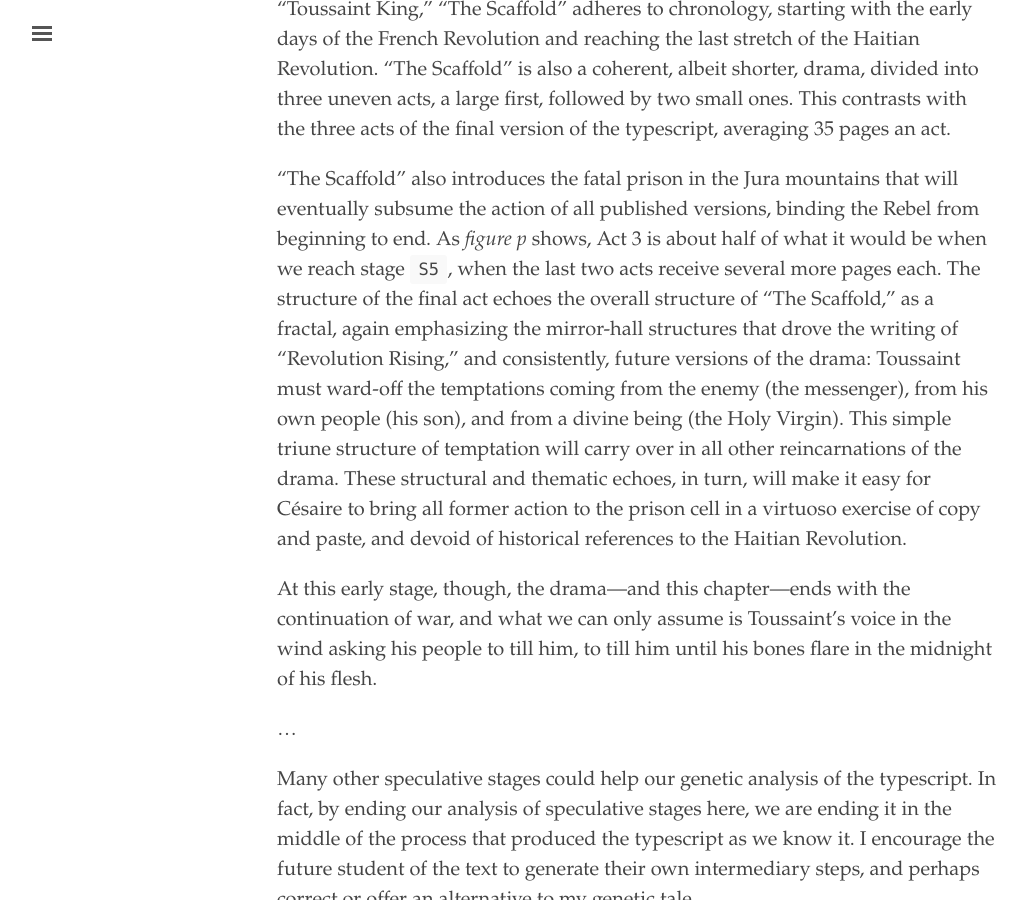
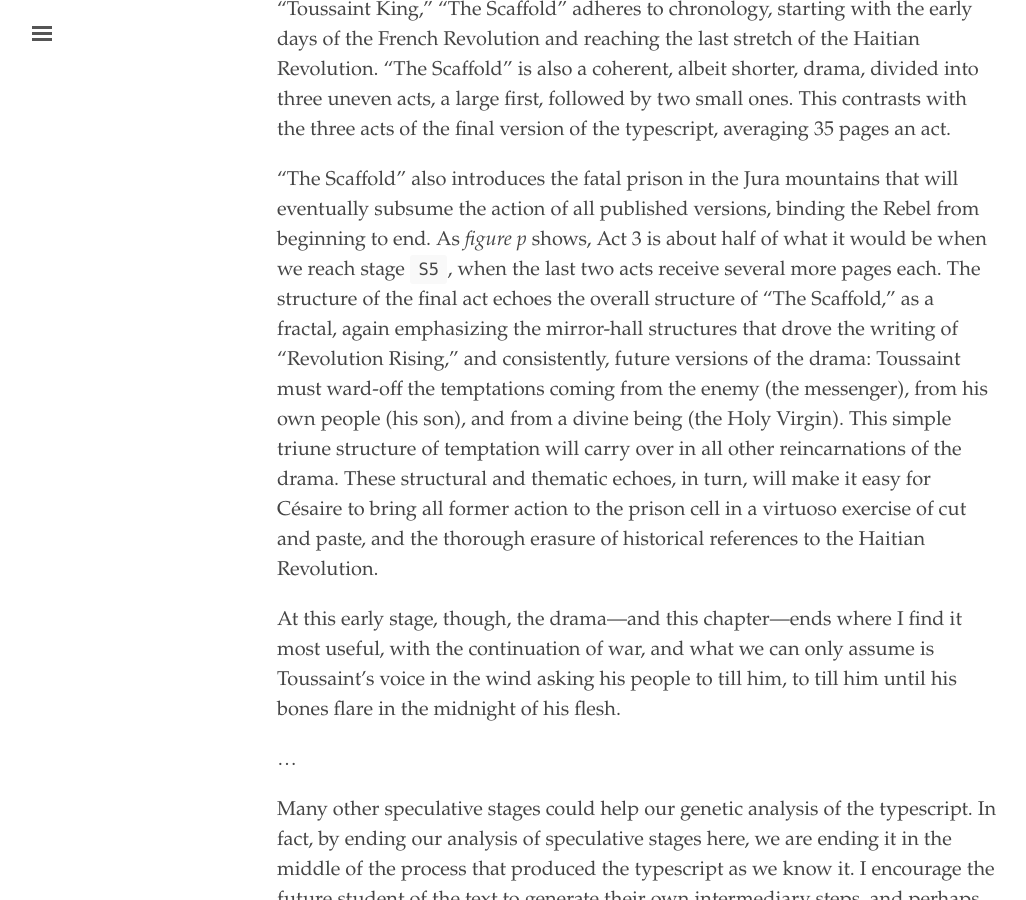
Before and after one commit to elotroalex/record, a Jekyll site: the page built from _chapters/02-pencil.md, in a window 1280 px wide and 900 px high, scrolled down 27757 px. Shown: the whole window, without its empty margins (3-1029 px from the left). Built offline with Jekyll 4.4.1, drawn with Linux system fonts in a browser that asks for light colours.

Commit message:
last tweak to the last paragraph. promise

```diff
--- a/_chapters/02-pencil.md
+++ b/_chapters/02-pencil.md
@@ -283,9 +283,9 @@
 
 The prophetic language of the Chorus and Toussaint in these difficult passages in turn becomes the first scaffold for the play. The same as "Revolution Rising" and "Toussaint King," "The Scaffold" adheres to chronology, starting with the early days of the French Revolution and reaching the last stretch of the Haitian Revolution. "The Scaffold" is also a coherent, albeit shorter, drama, divided into three uneven acts, a large first, followed by two small ones. This contrasts with the three acts of the final version of the typescript, averaging 35 pages an act.
 
-"The Scaffold" also introduces the fatal prison in the Jura mountains that will eventually subsume the action of all published versions, binding the Rebel from beginning to end. As *figure p* shows, Act 3 is about half of what it would be when we reach stage `S5`, when the last two acts receive several more pages each. The structure of the final act echoes the overall structure of "The Scaffold," as a fractal, again emphasizing the mirror-hall structures that drove the writing of "Revolution Rising," and consistently, future versions of the drama: Toussaint must ward-off the temptations coming from the enemy (the messenger), from his own people (his son), and from a divine being (the Holy Virgin). This simple triune structure of temptation will carry over in all other reincarnations of the drama. These structural and thematic echoes, in turn, will make it easy for Césaire to bring all former action to the prison cell in a virtuoso exercise of copy and paste, and devoid of historical references to the Haitian Revolution.
+"The Scaffold" also introduces the fatal prison in the Jura mountains that will eventually subsume the action of all published versions, binding the Rebel from beginning to end. As *figure p* shows, Act 3 is about half of what it would be when we reach stage `S5`, when the last two acts receive several more pages each. The structure of the final act echoes the overall structure of "The Scaffold," as a fractal, again emphasizing the mirror-hall structures that drove the writing of "Revolution Rising," and consistently, future versions of the drama: Toussaint must ward-off the temptations coming from the enemy (the messenger), from his own people (his son), and from a divine being (the Holy Virgin). This simple triune structure of temptation will carry over in all other reincarnations of the drama. These structural and thematic echoes, in turn, will make it easy for Césaire to bring all former action to the prison cell in a virtuoso exercise of cut and paste, and the thorough erasure of historical references to the Haitian Revolution.
 
-At this early stage, though, the drama—and this chapter—ends with the continuation of war, and what we can only assume is Toussaint's voice in the wind asking his people to till him, to till him until his bones flare in the midnight of his flesh.
+At this early stage, though, the drama—and this chapter—ends where I find it most useful, with the continuation of war, and what we can only assume is Toussaint's voice in the wind asking his people to till him, to till him until his bones flare in the midnight of his flesh.
 
 ...
 
```
